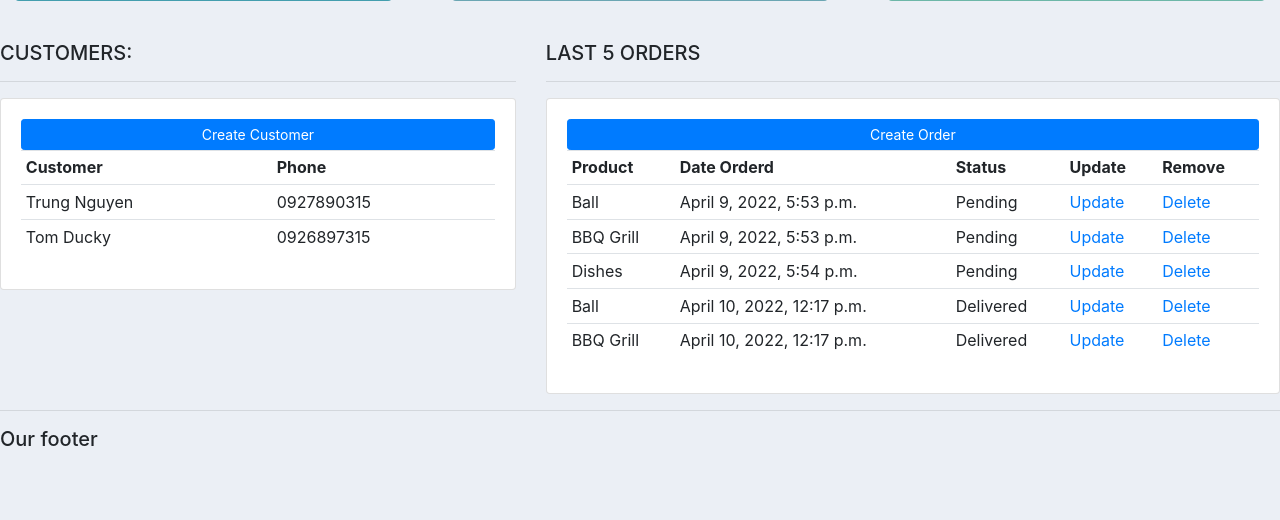
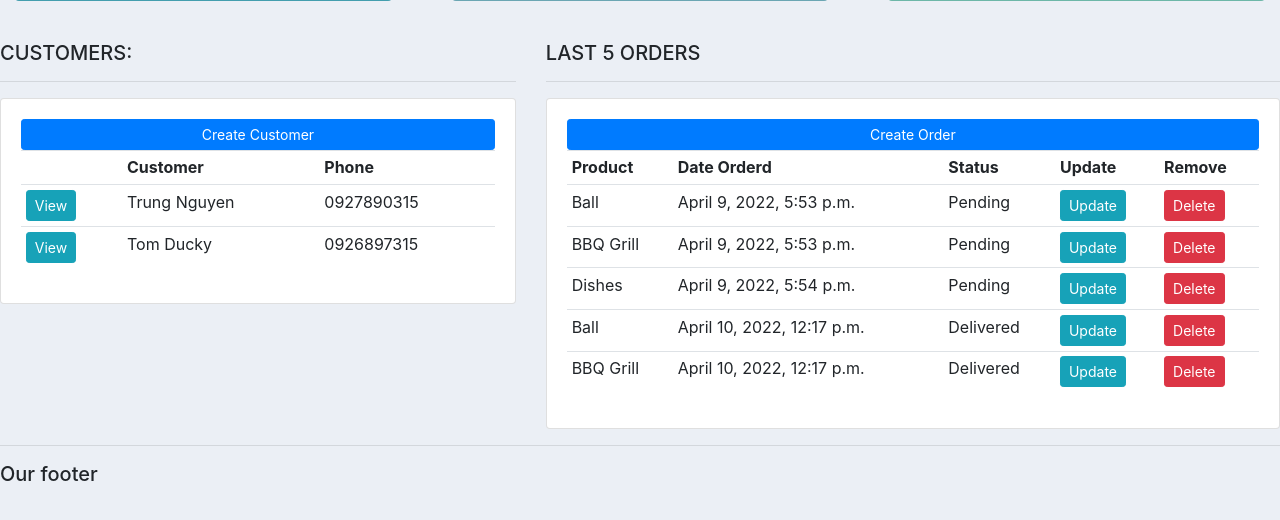
Before and after one commit to developerlmp/cmr1, a Django app: page / in a window 1280 px wide. Shown: the part 240-760 px from the top of the page. Run offline with Django 4.2, Linux system fonts and the light colour scheme; data comes from the database, SQL or seed files in the repository.

Commit message:
Dynamic URL's (Part 2)

```diff
--- a/accounts/templates/accounts/dashboard.html
+++ b/accounts/templates/accounts/dashboard.html
@@ -12,11 +12,13 @@
 			<a class="btn btn-primary  btn-sm btn-block" href="">Create Customer</a>
 			<table class="table table-sm">
 				<tr>
+					<th></th>
 					<th>Customer</th>
 					<th>Phone</th>
 				</tr>
 			{% for cus in customers%}
 				<tr>
+					<td><a class='btn btn-sm btn-info' href="{% url 'customer' cus.id %}">View</a></td>
 					<td>{{cus.name}}</td>
 					<td>{{cus.phone}}</td>
 				</tr>
@@ -43,8 +45,8 @@
 						<td>{{ord.product}}</td>
 						<td>{{ord.date_created}}</td>
 						<td>{{ord.status}}</td>
-						<td><a href="">Update</a></td>
-						<td><a href="">Delete</a></td>
+						<td><a class='btn btn-sm btn-info' href="">Update</a></td>
+						<td><a class='btn btn-sm btn-danger' href="">Delete</a></td>
 					</tr>
 				{%endfor%}
 			</table>
--- a/accounts/templates/accounts/navbar.html
+++ b/accounts/templates/accounts/navbar.html
@@ -8,10 +8,10 @@
     <div class="collapse navbar-collapse" id="navbarNav">
       <ul class="navbar-nav">
         <li class="nav-item active">
-          <a class="nav-link" href="#">Dashboard </a>
+          <a class="nav-link" href="{% url 'home' %}">Dashboard </a>
         </li>
         <li class="nav-item">
-          <a class="nav-link" href="#">Products</a>
+          <a class="nav-link" href="{% url 'products' %}">Products</a>
         </li>
 
       </ul>
--- a/accounts/urls.py
+++ b/accounts/urls.py
@@ -2,7 +2,7 @@ from django.urls import path
 from . import views
 
 urlpatterns = [
-    path('',views.home),
-    path('products/', views.products),
-    path('customer/<str:pk_test>/',views.customers)
+    path('',views.home,name='home'),
+    path('products/', views.products,name='products'),
+    path('customer/<str:pk_test>/',views.customer,name='customer')
 ]
--- a/accounts/views.py
+++ b/accounts/views.py
@@ -19,7 +19,7 @@ def products(request):
     products=Product.objects.all()
     return render(request,'accounts/products.html',{'products':products})
 
-def customers(request,pk_test):
+def customer(request,pk_test):
     customer=Customer.objects.get(id=pk_test)
     orders=customer.order_set.all()
     order_count = orders.count()
```
